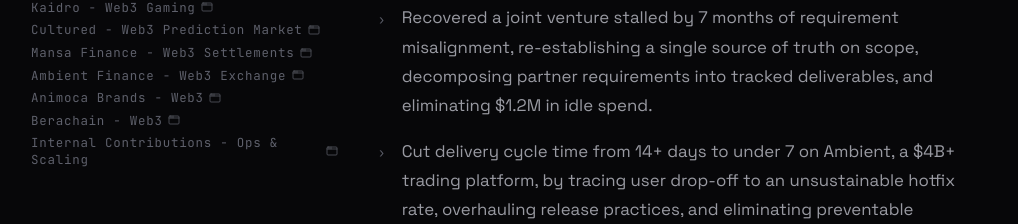
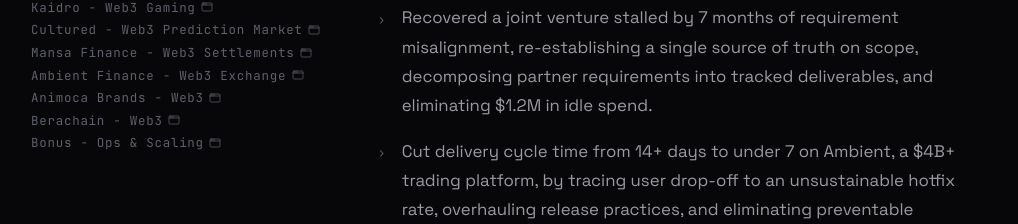
Before and after one commit to surudhb/surudhb.github.io, a React (Vite) app: page / in a window 1280 px wide. Shown: the part 3255-3479 px from the top of the page, without its empty margins (129-1147 px from the left). Built offline with nearby package versions, Linux system fonts and the light colour scheme; no server answers.

Commit message:
feat(content): update TPM bonus contributions label to Bonus - Ops & Scaling

```diff
--- a/src/data/experience.ts
+++ b/src/data/experience.ts
@@ -135,7 +135,7 @@
         tags: ['PROOF-OF-LIQUIDITY', 'L1 INFRASTRUCTURE', 'VALIDATOR TOOLING', 'TPM']
       },
       {
-        label: 'Internal Contributions - Ops & Scaling',
+        label: 'Bonus - Ops & Scaling',
         title: 'HYPOTENUSE LABS — OPERATIONS, SCALING & INTERNAL CONTRIBUTIONS',
         engagementWindow: 'Apr 2024 – Apr 2025',
         role: 'Lead Technical Program Manager',
```
